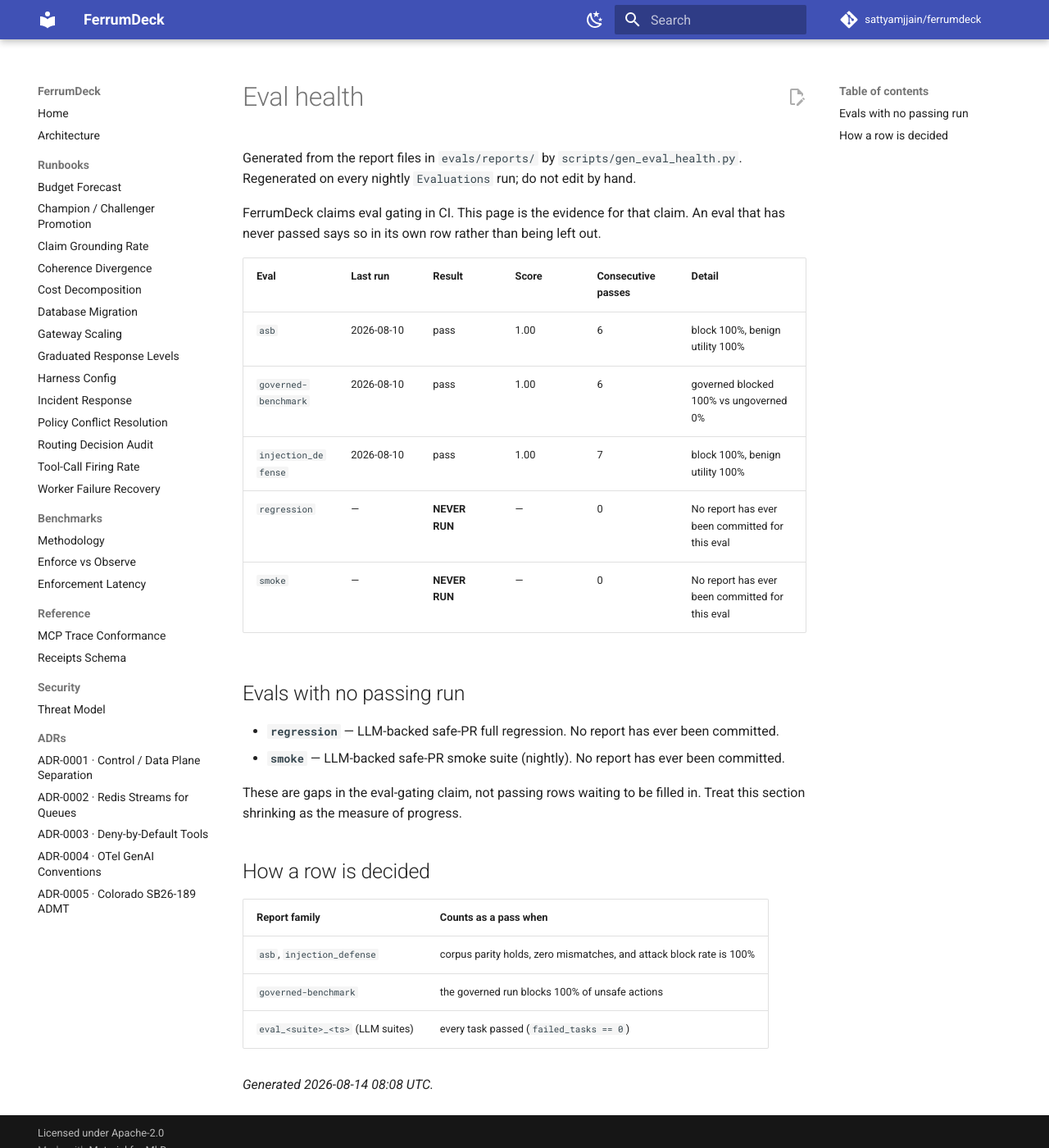
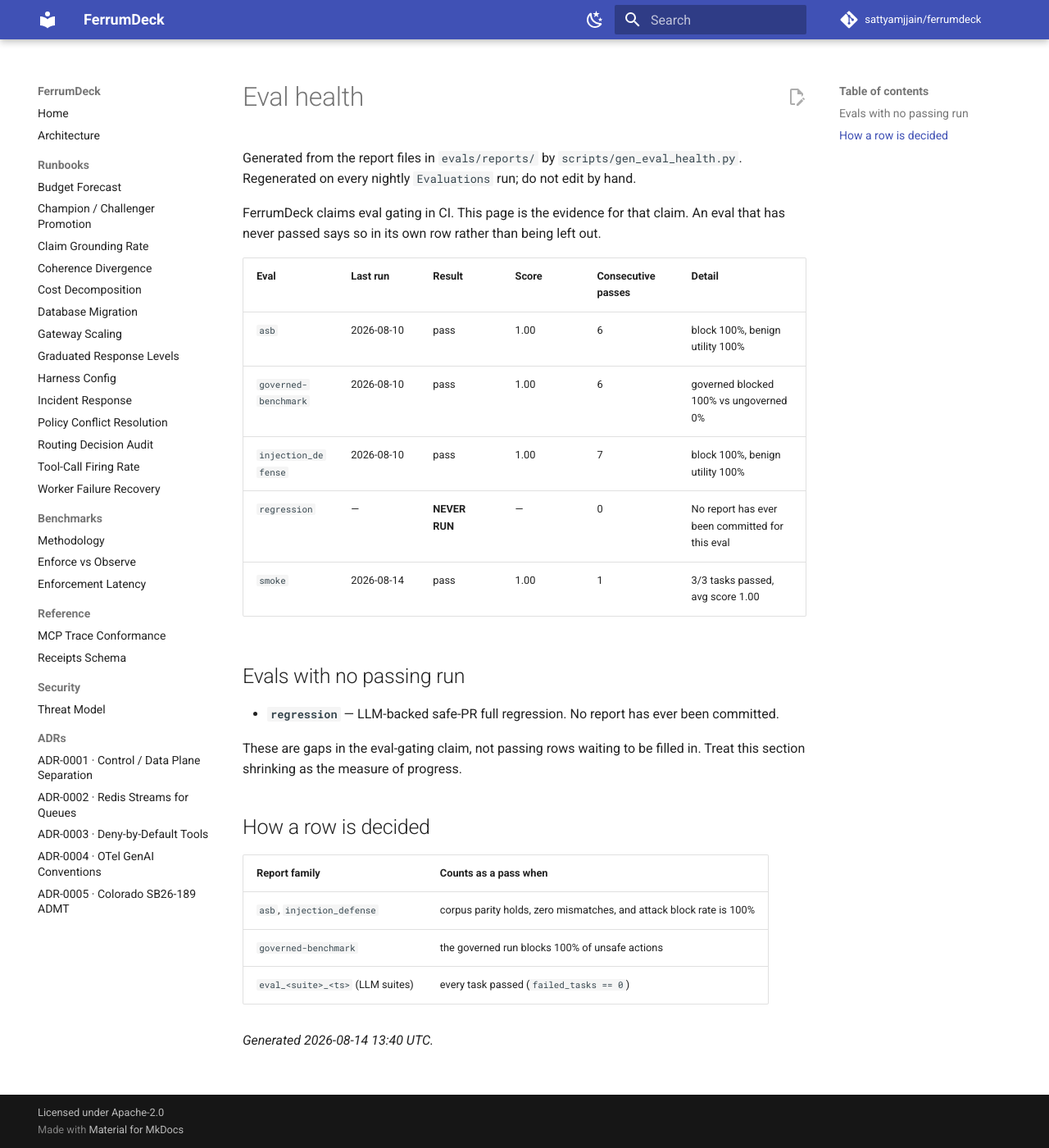
Before and after one commit to sattyamjjain/ferrumdeck, an MkDocs documentation site: the page built from docs/eval-health.md, in a window 1280 px wide and 1400 px high. Shown: the whole window at 82% size. Built offline with MkDocs 1.6.1 and Material for MkDocs 9.7.7, drawn with Linux system fonts in a browser that asks for light colours; comment, search, counter and statistics services are not loaded.

Commit message:
docs(evals): commit the first passing smoke report and refresh eval health
Run 31782865915 is the first time the safe-PR smoke eval has ever passed:
3 tasks selected by the categories filter (was 20 unfiltered), scored by the
suite's own schema_valid + no_policy_violations scorers (was the hardcoded
four), 3/3 passed, average score 1.00, against real LLM calls.

Committing the report so docs/eval-health.md shows the pass with a real streak
instead of "NEVER RUN". The page still flags `regression` as never run, which
is accurate.

Co-Authored-By: Claude Opus 5 (1M context) <noreply@anthropic.com>
Claude-Session: https://claude.ai/code/session_01RPHwnjqu8tF3yeHvvVr9F3

```diff
--- a/docs/eval-health.md
+++ b/docs/eval-health.md
@@ -10,12 +10,11 @@ FerrumDeck claims eval gating in CI. This page is the evidence for that claim. A
 | `governed-benchmark` | 2026-08-10 | pass | 1.00 | 6 | governed blocked 100% vs ungoverned 0% |
 | `injection_defense` | 2026-08-10 | pass | 1.00 | 7 | block 100%, benign utility 100% |
 | `regression` | — | **NEVER RUN** | — | 0 | No report has ever been committed for this eval |
-| `smoke` | — | **NEVER RUN** | — | 0 | No report has ever been committed for this eval |
+| `smoke` | 2026-08-14 | pass | 1.00 | 1 | 3/3 tasks passed, avg score 1.00 |
 
 ## Evals with no passing run
 
 - **`regression`** — LLM-backed safe-PR full regression. No report has ever been committed.
-- **`smoke`** — LLM-backed safe-PR smoke suite (nightly). No report has ever been committed.
 
 These are gaps in the eval-gating claim, not passing rows waiting to be filled in. Treat this section shrinking as the measure of progress.
 
@@ -27,4 +26,4 @@ These are gaps in the eval-gating claim, not passing rows waiting to be filled i
 | `governed-benchmark` | the governed run blocks 100% of unsafe actions |
 | `eval_<suite>_<ts>` (LLM suites) | every task passed (`failed_tasks == 0`) |
 
-_Generated 2026-08-14 08:08 UTC._
+_Generated 2026-08-14 13:40 UTC._
```
Also changed, not shown: CHANGELOG.md (+1 -1 lines).
